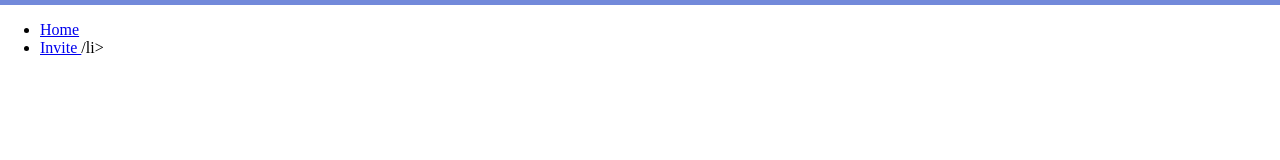
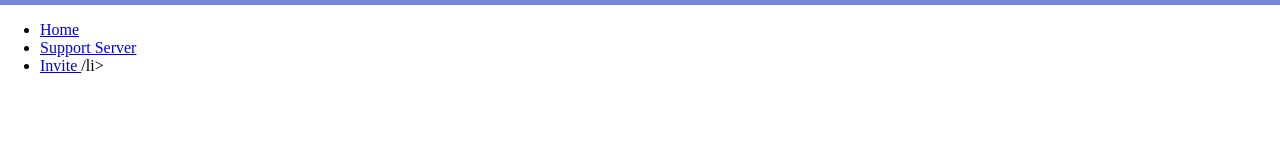
Before and after one commit to maestosobot/maestosobot.github.io, a plain HTML site: page index.html in a window 1280 px wide. Drawn offline with Linux system fonts and the light colour scheme.

Commit message:
Update index.html

```diff
--- a/index.html
+++ b/index.html
@@ -22,7 +22,7 @@
   </header>
 <ul>
   <li> <a href = "https://maestosobot.github.io/"> Home </a> </li>
-  <li> <a href = "https://discord.gg/shbXPXA> Support Server </a> </li>
+  <li> <a href = "https://discord.gg/shbXPXA"> Support Server </a> </li>
   <li> <a href = "https://discordapp.com/oauth2/authorize?client_id=374652901148196866&scope=bot&permissions=70609991"> Invite </a> /li>
   </ul>
   </html>
```
